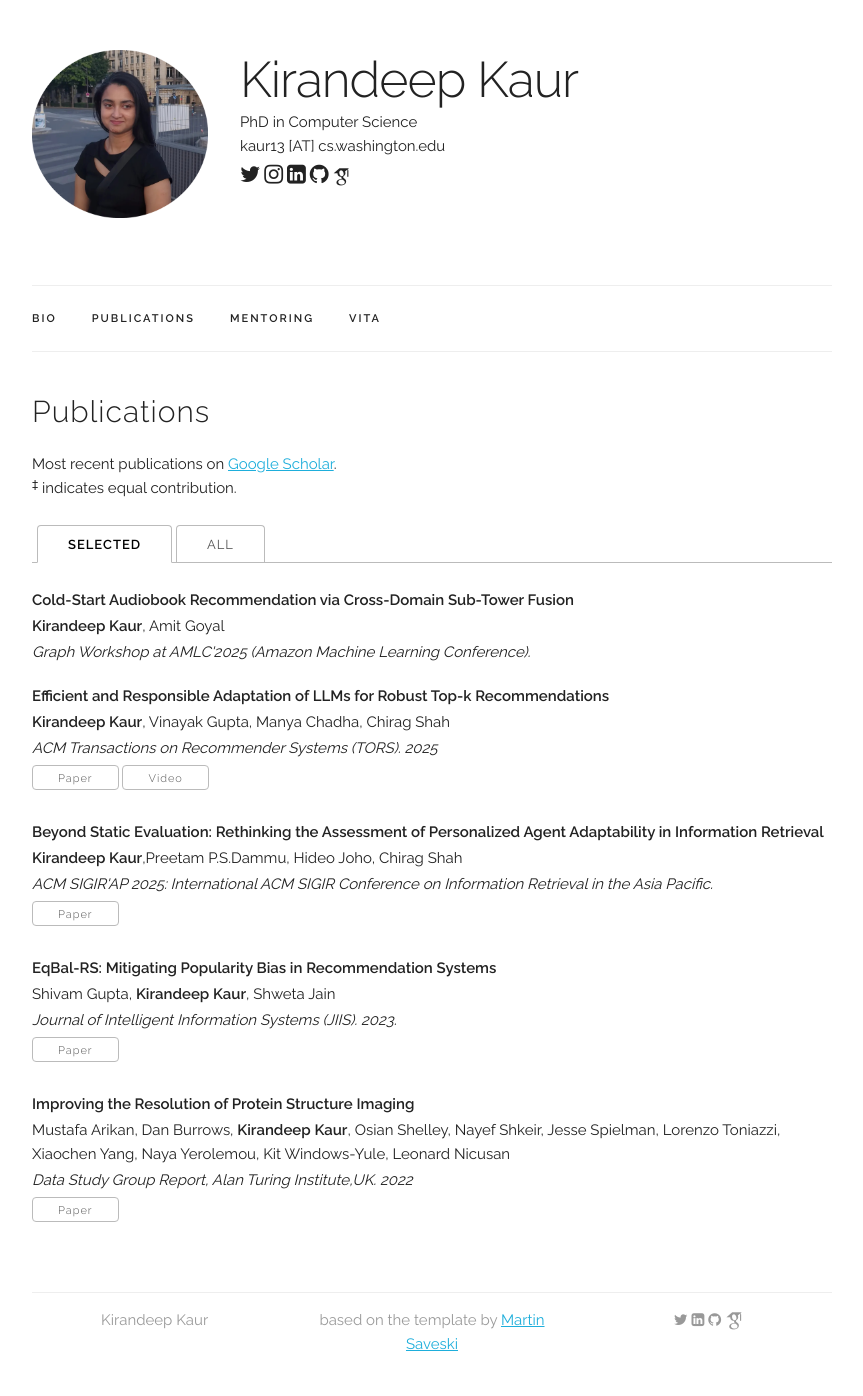
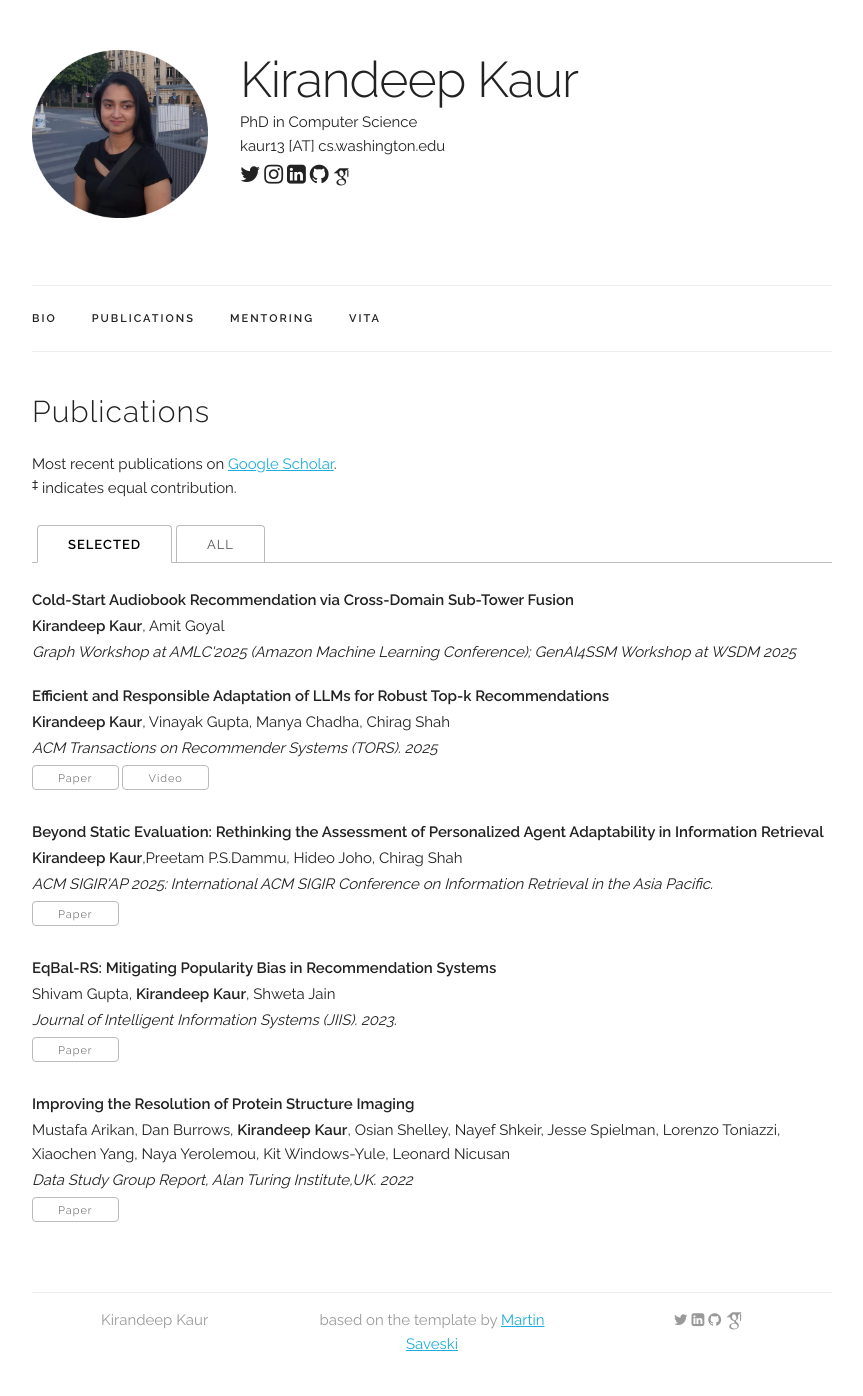
Before and after one commit to i-kiran/i-kiran.github.io, a Jekyll site: the page built from publications.md, in a window 1280 px wide. Shown: the whole page, without its empty margins (208-1071 px from the left). Built offline with Jekyll 4.4.1, drawn with Linux system fonts in a browser that asks for light colours; some web fonts are replaced.

Commit message:
Update publications.yaml

```diff
--- a/_data/publications.yaml
+++ b/_data/publications.yaml
@@ -17,7 +17,8 @@ papers:
 
   - title: "Cold-Start Audiobook Recommendation via Cross-Domain Sub-Tower Fusion"
     authors: "<b>Kirandeep Kaur</b>, Amit Goyal"
-    venue: "Graph Workshop at AMLC'2025 (Amazon Machine Learning Conference)."
+    venue: "Graph Workshop at AMLC'2025 (Amazon Machine Learning Conference); GenAI4SSM Workshop at WSDM 2025"
+    venue_url: "https://genai4streamingmedia-workshop.github.io/wsdm/index.html"
     selected: y
 
   - title: "QLens: Towards a Quantum Perspective of Language Transformers"
```
